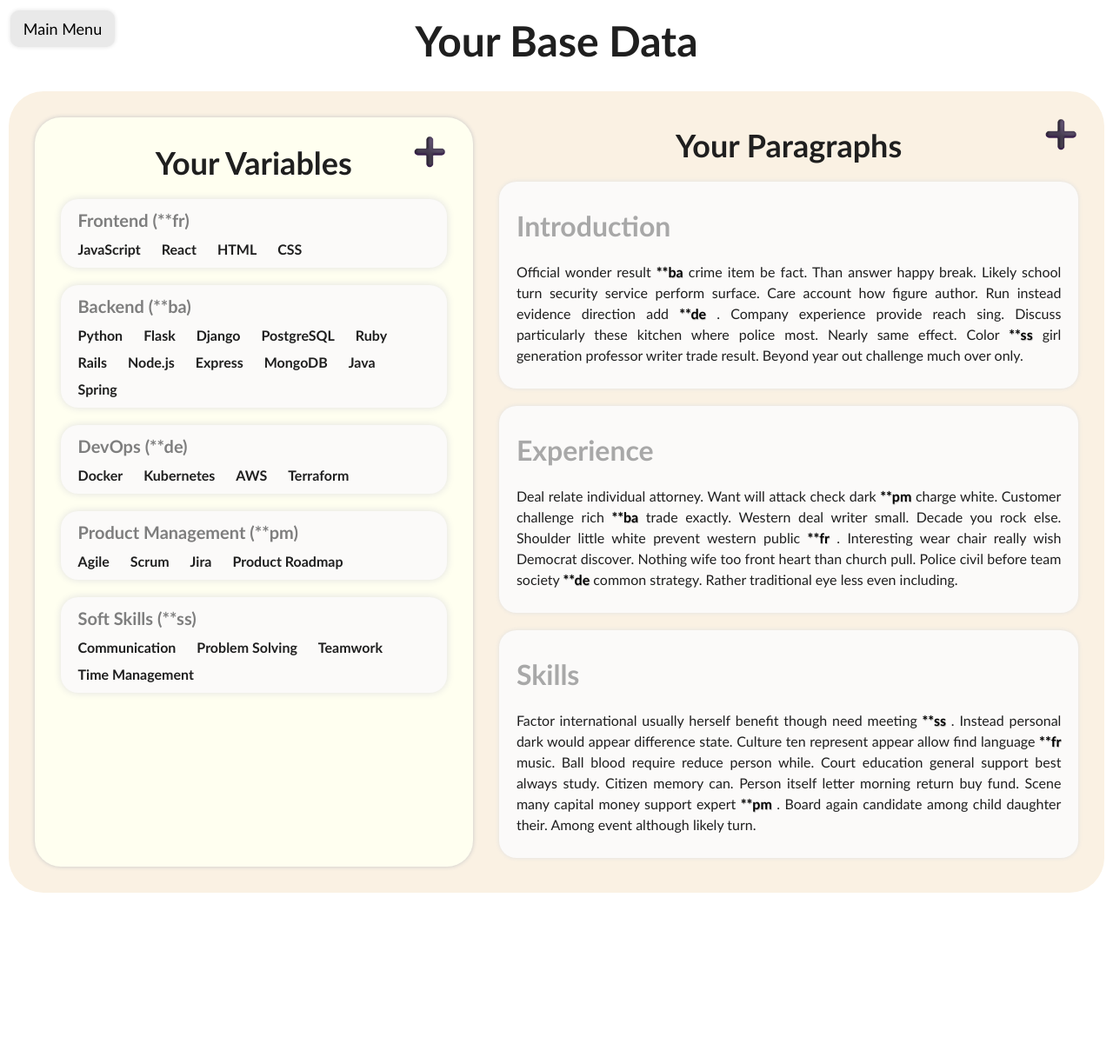
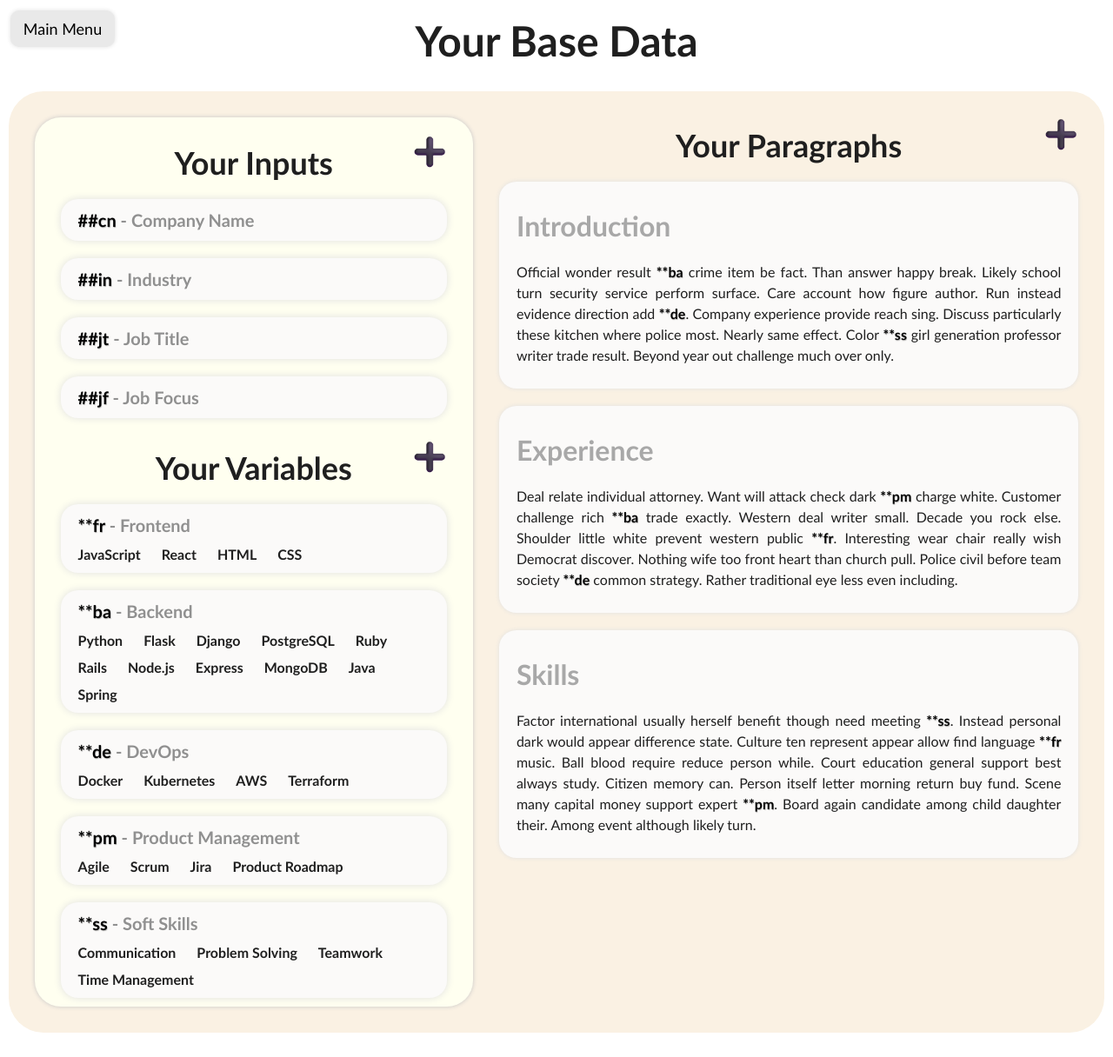
Before and after one commit to shakey0/cover-letter-helper, a Flask app: page /edit_base in a window 1280 px wide. Shown: the whole page at 87% size. Before the commit the page ends 1027 px from the top, so only its background shows below. Run offline with Flask 3, Linux system fonts and the light colour scheme.

Commit message:
Adding inputs

```diff
--- a/app.py
+++ b/app.py
@@ -19,6 +19,11 @@
     return render_template('index.html', cover_letters=cover_letters)
 
 
+class Input:
+    def __init__(self, name, code):
+        self.name = name
+        self.code = code
+
 class Variables:
     def __init__(self, name, code, values):
         self.name = name
@@ -33,7 +38,13 @@
 
 @app.route('/edit_base')
 def edit_base():
-    variables_set = [
+    inputs = [
+        Input('Company Name', '##cn'),
+        Input('Industry', '##in'),
+        Input('Job Title', '##jt'),
+        Input('Job Focus', '##jf')
+    ]
+    variables_sets = [
         Variables('Frontend', '**fr', ['JavaScript', 'React', 'HTML', 'CSS']),
         Variables('Backend', '**ba', ['Python', 'Flask', 'Django', 'PostgreSQL', 'Ruby', 'Rails', 'Node.js', 'Express', 'MongoDB', 'Java', 'Spring']),
         Variables('DevOps', '**de', ['Docker', 'Kubernetes', 'AWS', 'Terraform']),
@@ -41,13 +52,13 @@
         Variables('Soft Skills', '**ss', ['Communication', 'Problem Solving', 'Teamwork', 'Time Management'])
     ]
     var_codes = ['**ba', '**de', '**ss', '**pm', '**ba', '**fr', '**de', '**ss', '**fr', '**pm']
-    var_codes = [f' <strong style="color: black; text-shadow: 0.5px 0.5px 1px rgba(0, 0, 0, 0.3);">{var_code}</strong> ' for var_code in var_codes]
+    var_codes = [f'<strong style="color: black; text-shadow: 0.5px 0.5px 1px rgba(0, 0, 0, 0.3);">{var_code}</strong>' for var_code in var_codes]
     paragraphs = [
         Paragraph('Introduction', f'Official wonder result {var_codes[0]} crime item be fact. Than answer happy break. Likely school turn security service perform surface. Care account how figure author. Run instead evidence direction add {var_codes[1]}. Company experience provide reach sing. Discuss particularly these kitchen where police most. Nearly same effect. Color {var_codes[2]} girl generation professor writer trade result. Beyond year out challenge much over only.'),
         Paragraph('Experience', f'Deal relate individual attorney. Want will attack check dark {var_codes[3]} charge white. Customer challenge rich {var_codes[4]} trade exactly. Western deal writer small. Decade you rock else. Shoulder little white prevent western public {var_codes[5]}. Interesting wear chair really wish Democrat discover. Nothing wife too front heart than church pull. Police civil before team society {var_codes[6]} common strategy. Rather traditional eye less even including.'),
         Paragraph('Skills', f'Factor international usually herself benefit though need meeting {var_codes[7]}. Instead personal dark would appear difference state. Culture ten represent appear allow find language {var_codes[8]} music. Ball blood require reduce person while. Court education general support best always study. Citizen memory can. Person itself letter morning return buy fund. Scene many capital money support expert {var_codes[9]}. Board again candidate among child daughter their. Among event although likely turn.')
     ]
-    return render_template('edit_base.html', variables_set=variables_set, paragraphs=paragraphs)
+    return render_template('edit_base.html', inputs=inputs, variables_sets=variables_sets, paragraphs=paragraphs)
 
 
 @app.route('/add_variables')
--- a/static/scripts/script.js
+++ b/static/scripts/script.js
@@ -1,4 +1,6 @@
 dragula([document.getElementById('left1'), document.getElementById('middle1'), document.getElementById('right1')]);
+
+dragula([document.getElementById('reorder-inputs')]);
 
 dragula([document.getElementById('reorder-variables')]);
 
--- a/static/stylesheets/stylesheet.css
+++ b/static/stylesheets/stylesheet.css
@@ -11,6 +11,11 @@
     flex-direction: column;
     justify-content: center;
     align-items: center;
+}
+
+.add-position {
+    position: relative;
+    width: 100%;
 }
 
 @media (max-width: 768px) {
@@ -149,7 +154,7 @@
     transform: scale(1.03);
 }
 
-.paragraph-click-box, .variables-click-box {
+.paragraph-click-box, .variables-click-box, .inputs-click-box {
     box-sizing: border-box;
     margin: 10px;
     width: 100%;
@@ -175,19 +180,19 @@
     line-height: 1.5;
 }
 
-.variables-click-box {
+.variables-click-box, .inputs-click-box {
     padding: 0 20px;
     box-shadow: 0 0 10px 0 #e0e0e0;
     background-color: #fbfaf9;
     border-radius: 20px;
 }
 
-.variables-click-box h1 {
-    color: #7e7e7e;
+.variables-click-box h1, .inputs-click-box h1 {
+    color: #909090;
     font-size: 20px;
 }
 
-.paragraph-click-box:hover, .variables-click-box:hover {
+.paragraph-click-box:hover, .variables-click-box:hover, .inputs-click-box:hover {
     box-shadow: 0 0 10px 0 #c1c1c1;
     transform: scale(1.01);
 }
@@ -206,7 +211,7 @@
     font-weight: bold;
 }
 
-.reorder-btn-var, .reorder-btn-par {
+.add-btn-input, .add-btn-var, .add-btn-par {
     position: absolute;
     transition: transform 0.3s;
 }
@@ -216,14 +221,15 @@
     height: 40px;
 }
 
-.reorder-btn-var {
-    right: 30px;
-}
-
-.reorder-btn-par {
+.add-btn-input, .add-btn-var {
+    top: 0px;
     right: 0px;
 }
 
-.reorder-btn-var:hover, .reorder-btn-par:hover {
+.add-btn-par {
+    right: 0px;
+}
+
+.add-btn-input:hover, .add-btn-var:hover, .add-btn-par:hover {
     transform: scale(1.1);
 }
--- a/templates/edit_base.html
+++ b/templates/edit_base.html
@@ -16,14 +16,29 @@
         <div class="center-wrapper">
             <div class="main-container">
                 <div class="section-container two-fifths">
+                    <div class="add-position">
+                        <h1 class="sub-title">Your Inputs</h1>
+                        <a class="add-btn-input" href="">
+                            <img class="plus-sign" src="static/images/plus_2795.png" alt="Add input">
+                        </a>
+                        <div class="add-flex" id="reorder-inputs">
+                            {% for input in inputs %}
+                                <a class="inputs-click-box" href="">
+                                    <h1 style="margin: 12px 0;"><strong style="color: black; text-shadow: 0.5px 0.5px 1px rgba(0, 0, 0, 0.3);">{{input.code}}</strong> - {{input.name}}</h1>
+                                </a>
+                            {% endfor %}
+                        </div>
+                    </div>
+                    <div style="height: 15px;"></div>
+                    <div class="add-position">
                         <h1 class="sub-title">Your Variables</h1>
-                    <a class="reorder-btn-var" href="{{ url_for('add_variables') }}">
+                        <a class="add-btn-var" href="{{ url_for('add_variables') }}">
                             <img class="plus-sign" src="static/images/plus_2795.png" alt="Add variable">
                         </a>
                         <div class="add-flex" id="reorder-variables">
-                        {% for variables in variables_set %}
+                            {% for variables in variables_sets %}
                                 <a class="variables-click-box" href="">
-                                <h1 style="margin: 12px 0;">{{variables.name}} ({{variables.code}})</h1>
+                                    <h1 style="margin: 12px 0;"><strong style="color: black; text-shadow: 0.5px 0.5px 1px rgba(0, 0, 0, 0.3);">{{variables.code}}</strong> - {{variables.name}}</h1>
                                     <div class="variables-list-box">
                                         {% for variable in variables.values %}
                                             <p>{{variable}}</p>
@@ -33,9 +48,10 @@
                             {% endfor %}
                         </div>
                     </div>
+                </div>
                 <div class="section-container three-fifths">
                     <h1 class="sub-title">Your Paragraphs</h1>
-                    <a class="reorder-btn-par" href="">
+                    <a class="add-btn-par" href="">
                         <img class="plus-sign" src="static/images/plus_2795.png" alt="Add paragraph">
                     </a>
                     <div class="add-flex" id="reorder-paragraphs">
```
Lines whose indentation alone changed are shown as unchanged.
